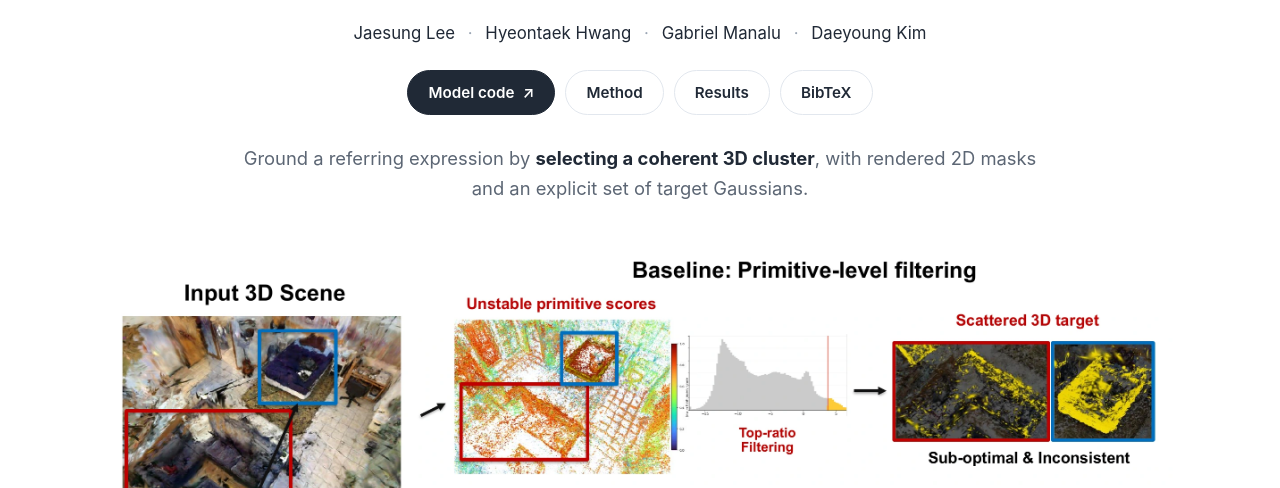
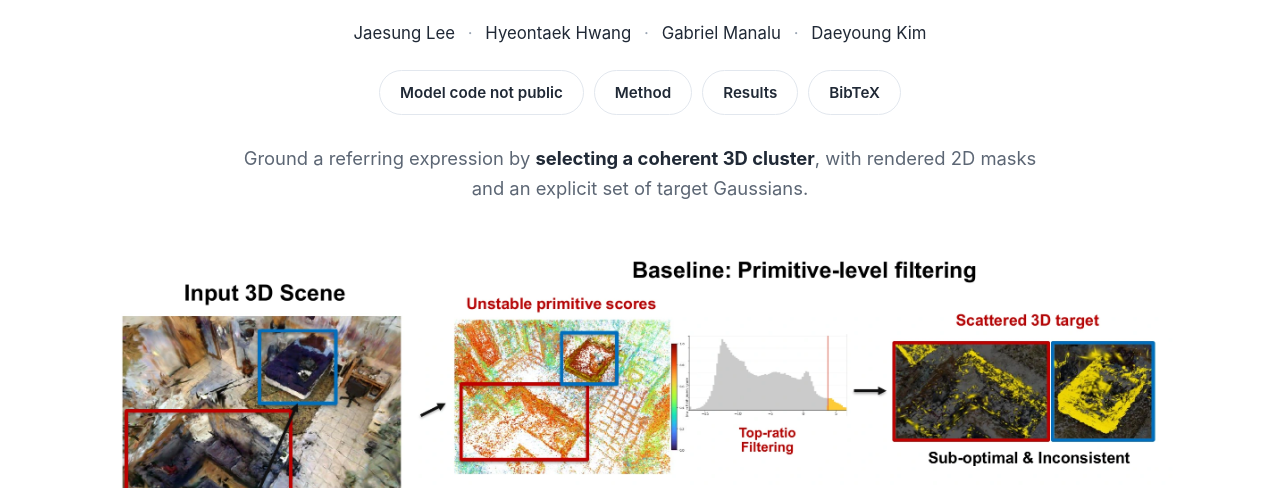
Before and after one commit to jaesung8/clustersplat, a plain HTML site: page index.html in a window 1280 px wide. Shown: the part 312-800 px from the top of the page. Drawn offline with Linux system fonts and the light colour scheme.

Commit message:
Show model code availability without a private repository link

```diff
--- a/index.html
+++ b/index.html
@@ -21,7 +21,7 @@
     <p class="venue">NeurIPS 2026 <span aria-hidden="true">·</span> <strong>Spotlight</strong></p>
     <p class="authors"><span class="author">Jaesung Lee</span> <span class="separator" aria-hidden="true">·</span> <span class="author">Hyeontaek Hwang</span> <span class="separator" aria-hidden="true">·</span> <span class="author">Gabriel Manalu</span> <span class="separator" aria-hidden="true">·</span> <span class="author">Daeyoung Kim</span></p>
     <nav class="resource-links" aria-label="Project resources">
-      <a class="button primary" href="https://github.com/jaesung8/cluster-splat">Model code <span aria-hidden="true">↗</span></a>
+      <span class="button">Model code not public</span>
       <a class="button" href="#method">Method</a>
       <a class="button" href="#results">Results</a>
       <a class="button" href="#citation">BibTeX</a>
```
